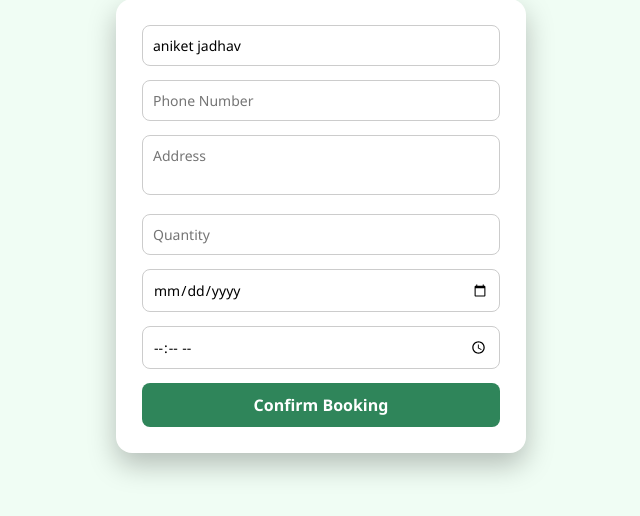
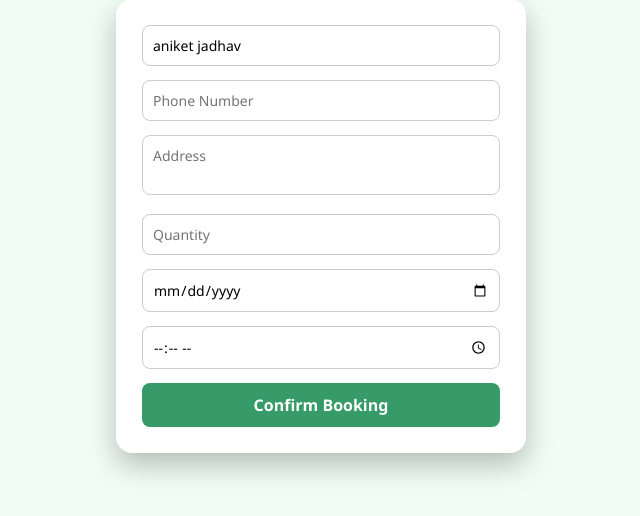
Before and after one commit to TusharPatil-20/Nursery-Order-System, a Flask app: page /book/1 in a window 1280 px wide. Shown: the part 180-696 px from the top of the page, without its empty margins (319-959 px from the left). Run offline with Flask 3, Linux system fonts and the light colour scheme; a user stored in the database is signed in; data comes from the database, SQL or seed files in the repository.

Commit message:
style change

```diff
--- a/static/booking.css
+++ b/static/booking.css
@@ -26,7 +26,7 @@
 .form button {
     width: 100%;
     padding: 11px;
-    background: #2f855a;
+    background: #369b68;
     color: white;
     border: none;
     border-radius: 8px;
```
